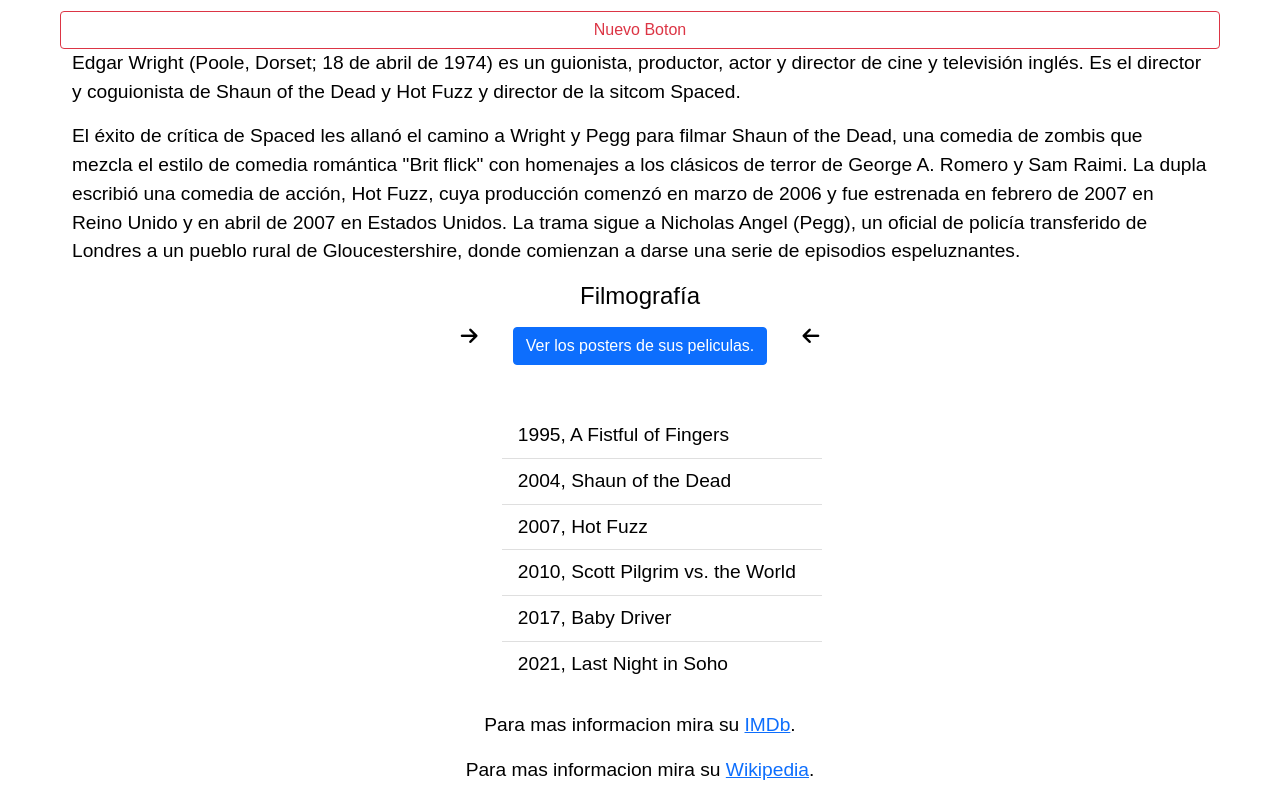
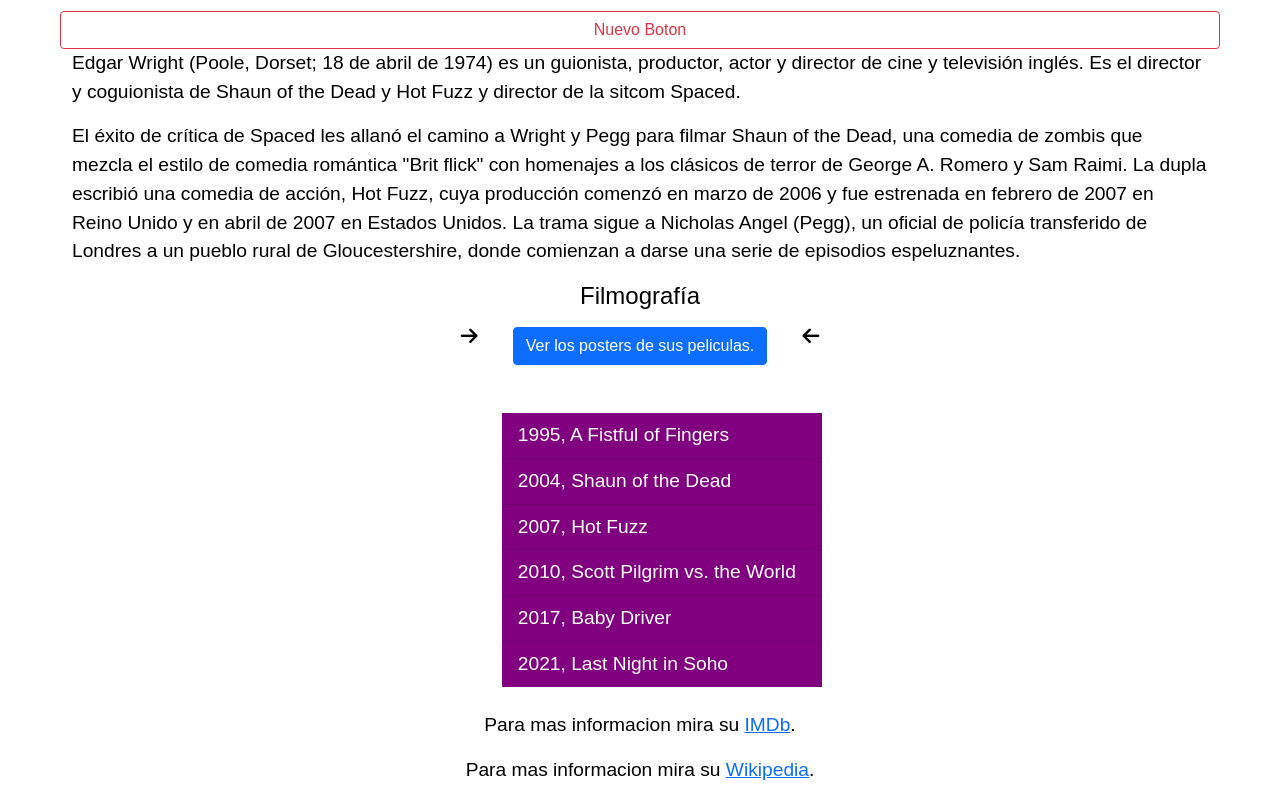
Before and after one commit to TestingEdgarW/gitTest, a plain HTML site: page index.html in a window 1280 px wide. Shown: the part 633-1433 px from the top of the page. Drawn offline with nearby package versions, Linux system fonts and the light colour scheme.

Commit message:
Cambiamos el color de la lista

```diff
--- a/style.css
+++ b/style.css
@@ -24,8 +24,8 @@ body {
 }
 
 .list-style {
-  background-color: white;
-  color: black;
+  background-color: purple;
+  color: white;
 }
 
 h1 {
```
